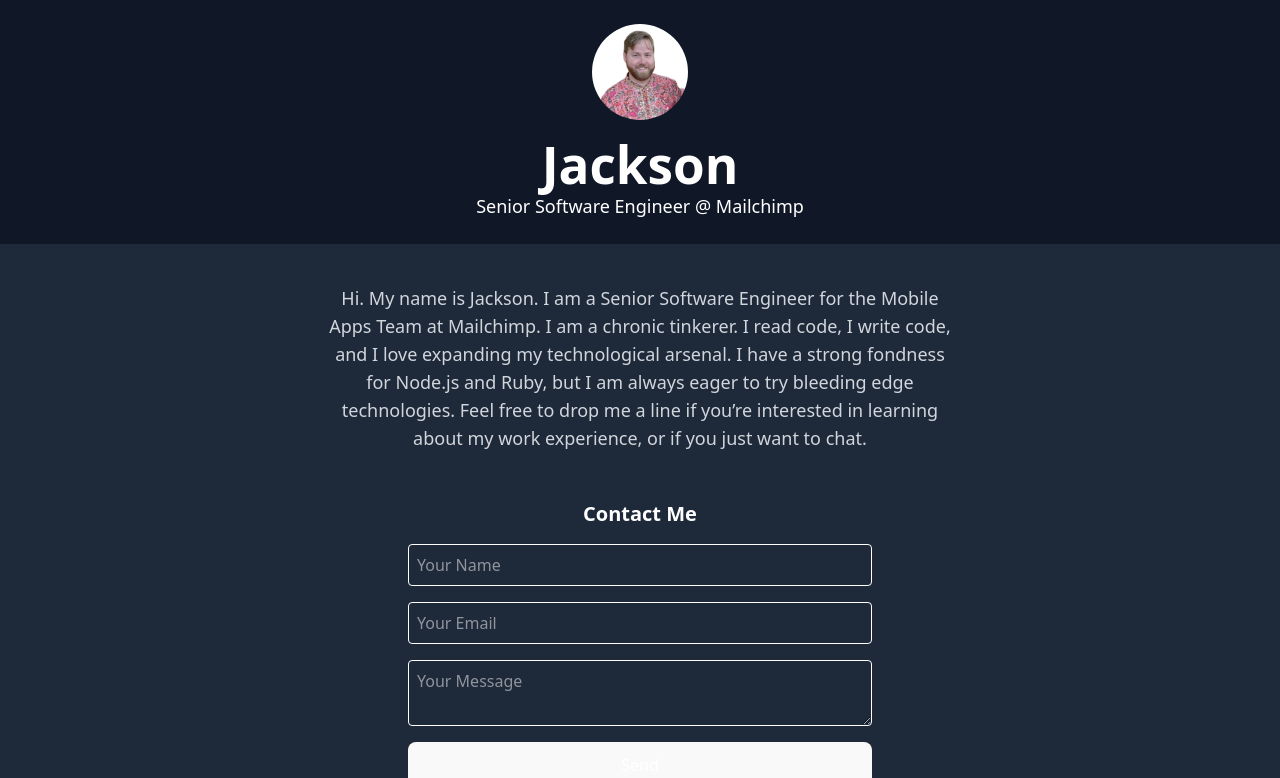
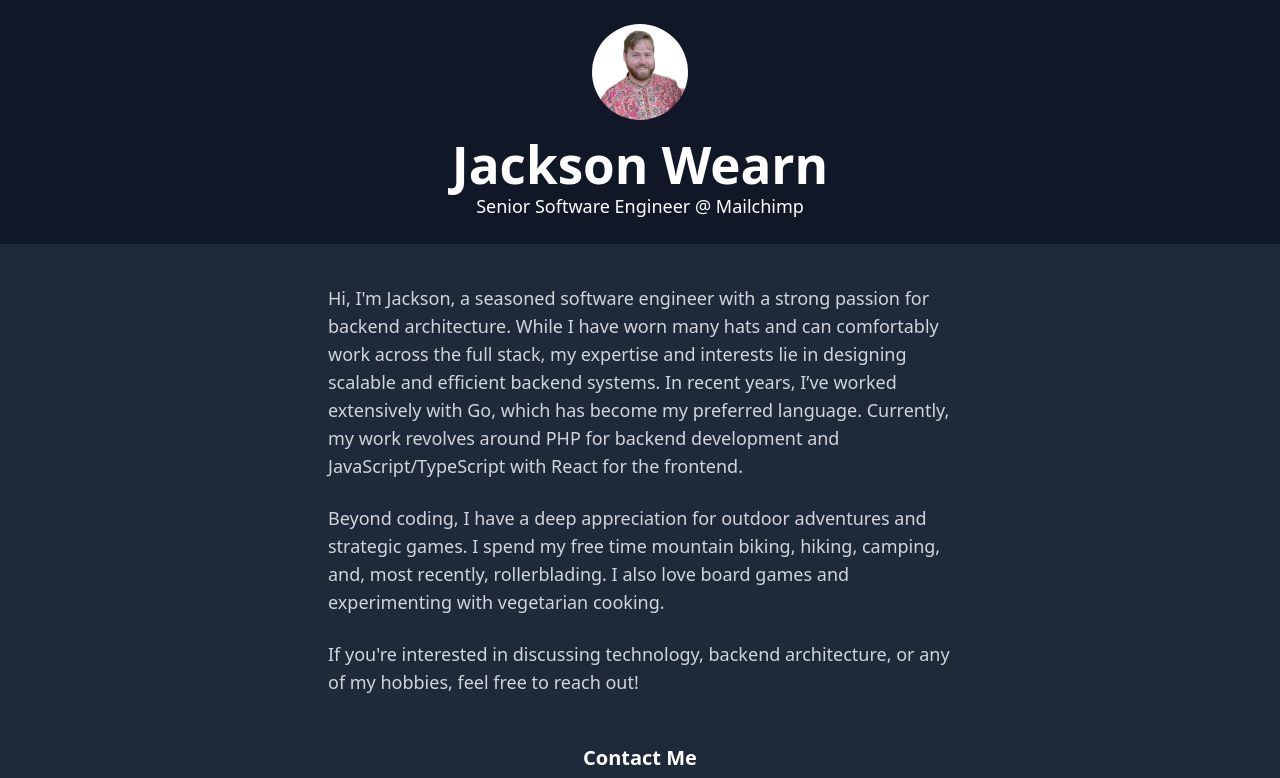
Before and after one commit to jcwearn/jackson-wearn, a React (Vite) app: page / in a window 1280 px wide. Shown: the top 778 px of the page. Built offline with nearby package versions, Linux system fonts and the light colour scheme.

Commit message:
improve copy

```diff
--- a/src/App.tsx
+++ b/src/App.tsx
@@ -4,15 +4,23 @@ import { FaGithub, FaLinkedin } from "react-icons/fa";
 const Header: React.FC = () => (
   <header className="w-full text-center p-6 bg-gray-900 text-white">
     <img src="/profile.jpg" alt="Jackson" className="w-24 h-24 mx-auto rounded-full" />
-    <h1 className="text-2xl font-bold mt-4">Jackson</h1>
+    <h1 className="text-2xl font-bold mt-4">Jackson Wearn</h1>
     <p className="text-lg">Senior Software Engineer @ Mailchimp</p>
   </header>
 );
 
 const Bio: React.FC = () => (
-  <section className="w-full max-w-2xl mx-auto p-6 text-center mt-4">
+  <section className="w-full max-w-2xl mx-auto p-6 text-left mt-4">
     <p className="text-gray-300 text-lg">
-      Hi. My name is Jackson. I am a Senior Software Engineer for the Mobile Apps Team at Mailchimp. I am a chronic tinkerer. I read code, I write code, and I love expanding my technological arsenal. I have a strong fondness for Node.js and Ruby, but I am always eager to try bleeding edge technologies. Feel free to drop me a line if you’re interested in learning about my work experience, or if you just want to chat.
+      Hi, I'm Jackson, a seasoned software engineer with a strong passion for backend architecture. While I have worn many hats and can comfortably work across the full stack, my expertise and interests lie in designing scalable and efficient backend systems. In recent years, I’ve worked extensively with Go, which has become my preferred language. Currently, my work revolves around PHP for backend development and JavaScript/TypeScript with React for the frontend.
+    </p>
+    <br />
+    <p className="text-gray-300 text-lg">
+      Beyond coding, I have a deep appreciation for outdoor adventures and strategic games. I spend my free time mountain biking, hiking, camping, and, most recently, rollerblading. I also love board games and experimenting with vegetarian cooking.
+    </p>
+    <br />
+    <p className="text-gray-300 text-lg">
+      If you're interested in discussing technology, backend architecture, or any of my hobbies, feel free to reach out!
     </p>
   </section>
 );
@@ -46,7 +54,7 @@ const Contact: React.FC = () => {
 
       if (response.ok) {
         setToast({ message: "Form submitted successfully!", type: "success" });
-        setFormData({ name: "", email: "", message: "" }); // Reset form
+        setFormData({ name: "", email: "", message: "" });
       } else {
         setToast({ message: "Form submission failed.", type: "error" });
       }
@@ -57,14 +65,14 @@ const Contact: React.FC = () => {
     }
 
     // Hide toast after 3 seconds
-    setTimeout(() => setToast(null), 3000);
+    setTimeout(() => setToast(null), 5000);
   };
 
   return (
     <section className="w-full max-w-lg mx-auto p-6 text-center overflow-visible relative">
       {toast && (
         <div
-          className={`mb-4 px-4 py-2 rounded z-50 ${toast.type === "success" ? "bg-green-500 text-white" : "bg-red-500 text-white"
+          className={`fixed top-4 right-4 px-4 py-2 rounded shadow-lg z-50 transition-opacity duration-300 ${toast.type === "success" ? "bg-green-500 text-white" : "bg-red-500 text-white"
             }`}
         >
           {toast.message}
```
